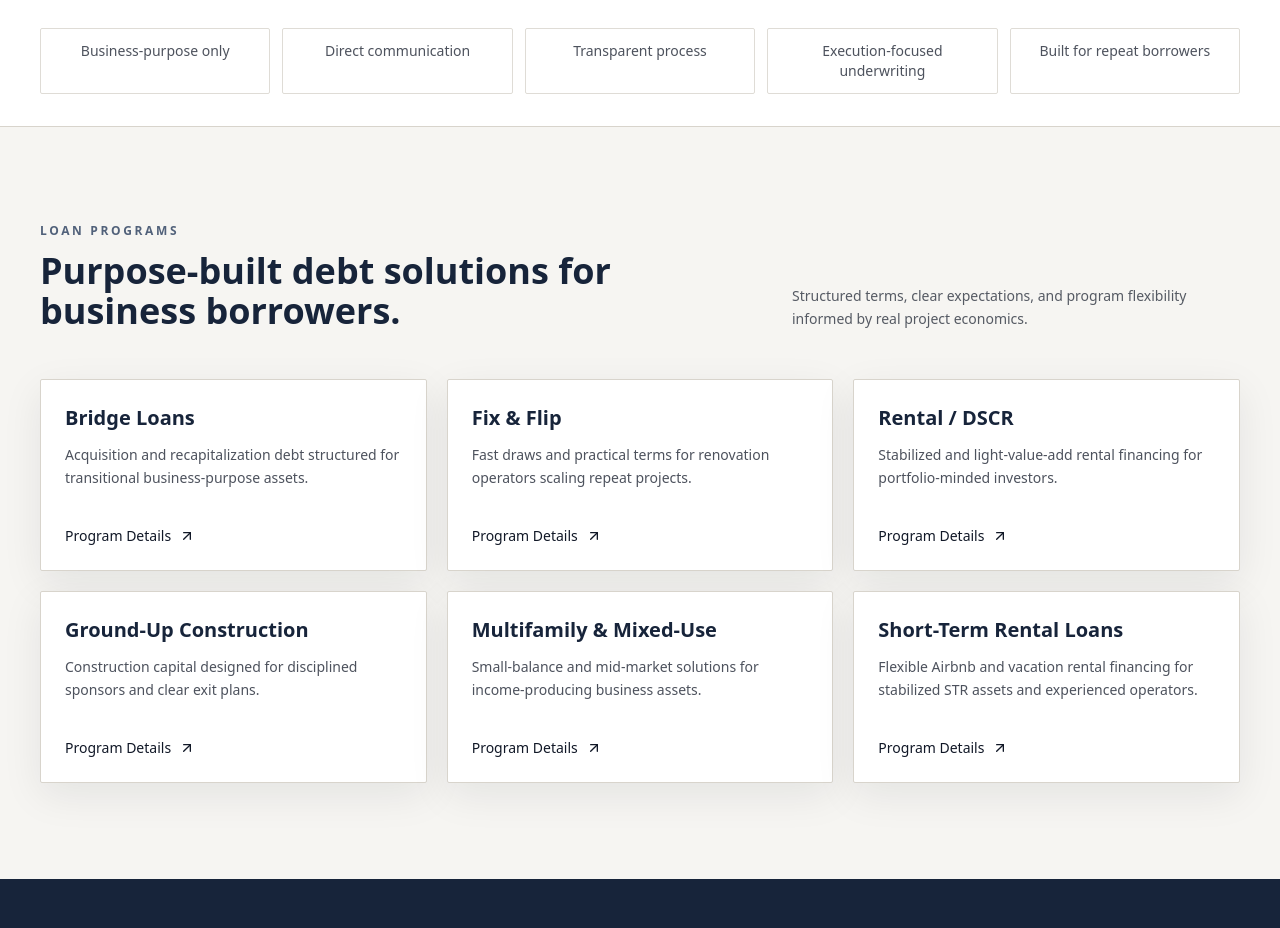
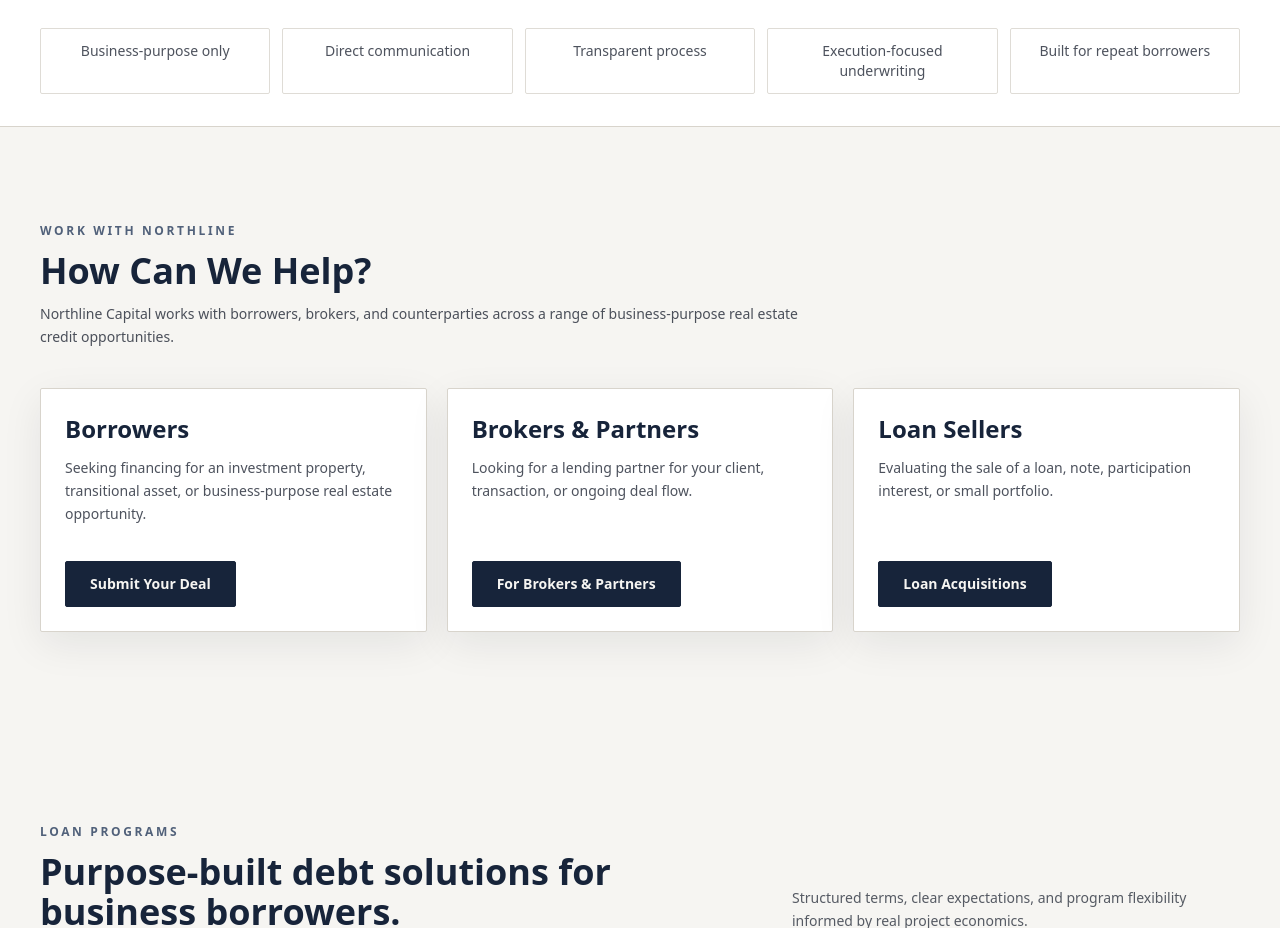
Before and after one commit to gdsatherlie/lending, a Next.js app: page / in a window 1280 px wide. Shown: the part 860-1788 px from the top of the page. Built offline with nearby package versions, Linux system fonts and the light colour scheme.

Commit message:
Add homepage audience routing section

```diff
--- a/app/page.tsx
+++ b/app/page.tsx
@@ -71,6 +71,29 @@
   }
 ] as const;
 
+
+const audienceRoutes = [
+  {
+    title: 'Borrowers',
+    description:
+      'Seeking financing for an investment property, transitional asset, or business-purpose real estate opportunity.',
+    cta: 'Submit Your Deal',
+    href: '/loan-process'
+  },
+  {
+    title: 'Brokers & Partners',
+    description: 'Looking for a lending partner for your client, transaction, or ongoing deal flow.',
+    cta: 'For Brokers & Partners',
+    href: '/for-brokers-partners'
+  },
+  {
+    title: 'Loan Sellers',
+    description: 'Evaluating the sale of a loan, note, participation interest, or small portfolio.',
+    cta: 'Loan Acquisitions',
+    href: '/loan-acquisitions'
+  }
+] as const;
+
 const faqs = [
   ['Do you lend on owner-occupied properties?', 'No. We provide business-purpose lending only and do not finance owner-occupied consumer residences.'],
   ['What property types do you finance?', 'We focus on investment real estate including 1-4 unit non-owner occupied, multifamily, mixed-use, and select commercial collateral.'],
@@ -115,6 +138,31 @@
         <div className="section-shell grid gap-3 sm:grid-cols-2 lg:grid-cols-5">
           {['Business-purpose only', 'Direct communication', 'Transparent process', 'Execution-focused underwriting', 'Built for repeat borrowers'].map((item) => (
             <p key={item} className="rounded-sm border border-stone/80 px-4 py-3 text-center text-sm font-medium text-ink/75">{item}</p>
+          ))}
+        </div>
+      </section>
+
+      <section className="section-shell py-24">
+        <div className="mb-10 max-w-3xl space-y-3">
+          <p className="eyebrow">Work With Northline</p>
+          <h2 className="text-3xl font-semibold text-navy sm:text-4xl">How Can We Help?</h2>
+          <p className="text-sm leading-relaxed text-ink/75">
+            Northline Capital works with borrowers, brokers, and counterparties across a range of business-purpose real
+            estate credit opportunities.
+          </p>
+        </div>
+        <div className="grid gap-5 md:grid-cols-3">
+          {audienceRoutes.map(({ title, description, cta, href }) => (
+            <article key={title} className="rounded-sm border border-stone bg-white p-6 shadow-soft">
+              <h3 className="text-2xl font-semibold text-navy">{title}</h3>
+              <p className="mt-3 min-h-20 text-sm leading-relaxed text-ink/75">{description}</p>
+              <Link
+                href={href}
+                className="mt-6 inline-flex rounded-sm border border-navy bg-navy px-6 py-3 text-sm font-semibold text-cloud transition hover:bg-ink"
+              >
+                {cta}
+              </Link>
+            </article>
           ))}
         </div>
       </section>
```
